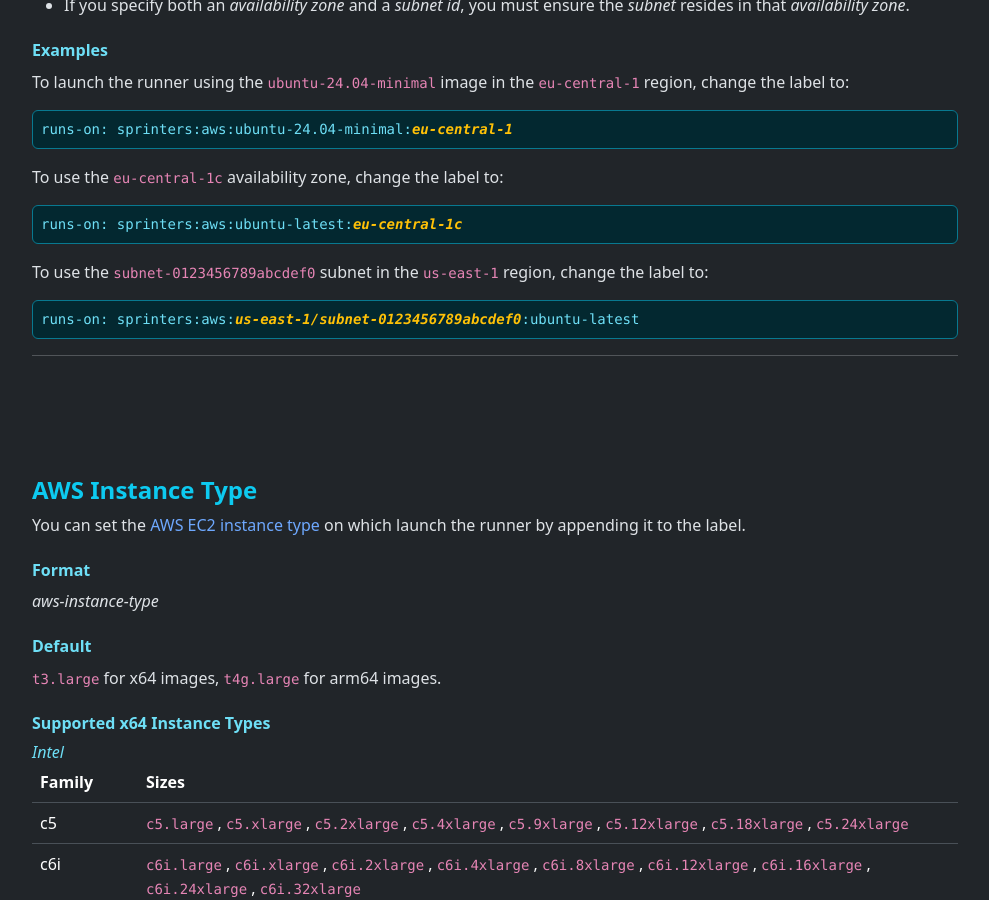
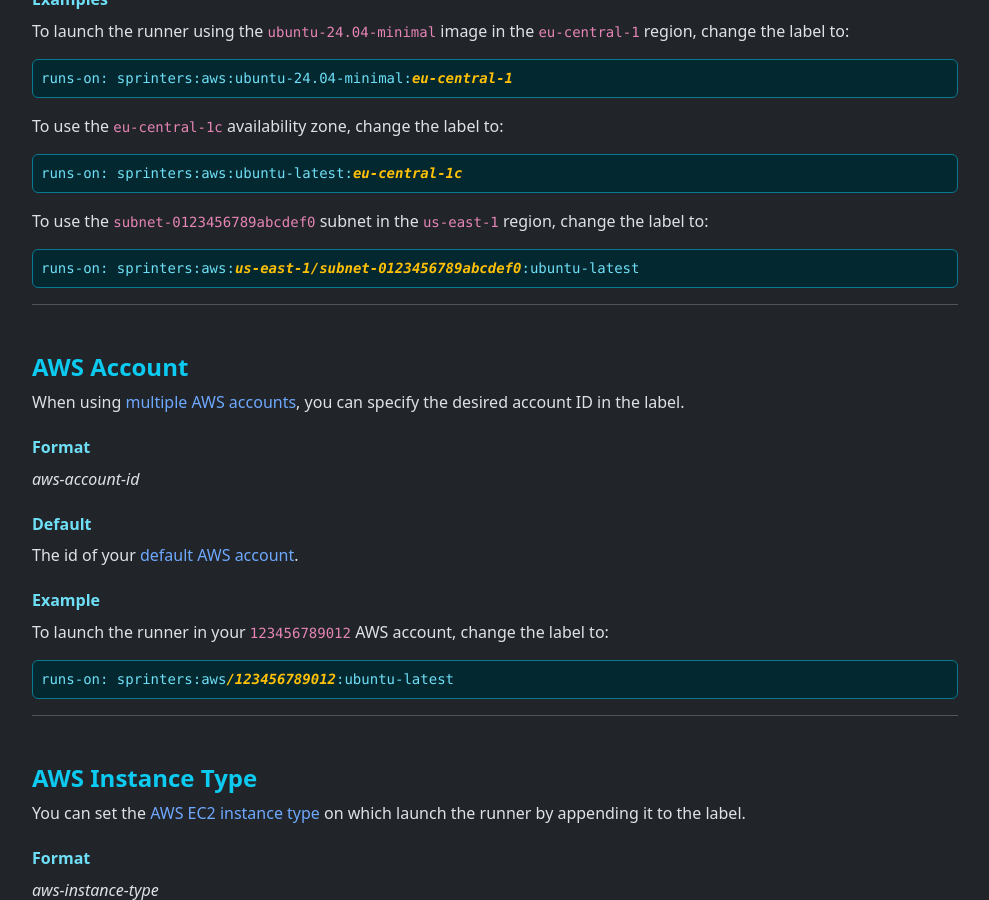
Before and after one commit to sprinters-sh/sprinters.sh, a Jekyll site: the page built from docs/label.md, in a window 1280 px wide and 900 px high, scrolled down 3211 px. Shown: the whole window, without its empty margins (240-1229 px from the left). Built offline with Jekyll 4.4.1, drawn with Linux system fonts in a browser that asks for light colours; some of the changed text lies outside the part shown.

Commit message:
Multiple AWS accounts support

```diff
--- a/_data/docs.yml
+++ b/_data/docs.yml
@@ -8,6 +8,7 @@
 - path: "docs/instances/spot.md"
   indent: true
 - path: "docs/volumes.md"
+- path: "docs/aws-accounts.md"
 - path: "docs/aws-resources.md"
 - path: "docs/pinning.md"
 - path: "docs/security.md"
--- a/_data/new.yml
+++ b/_data/new.yml
@@ -1,3 +1,9 @@
+- date: "2025-08-28"
+  title: "Multiple AWS accounts support"
+  href: "/docs/aws-accounts#multiple"
+  image: "/assets/new/2025-08-28-multiple-aws-accounts.png"
+  details: "AWS accounts are regularly used to fence off different environments or projects within the same AWS organization. You can now run your jobs on any number of AWS accounts, exactly where you want them."
+
 - date: "2025-08-21"
   title: "AWS <code>r8i</code> and <code>r8i-flex</code> instance support"
   href: "/docs/label#instance-type"
--- a/_includes/h2.html
+++ b/_includes/h2.html
@@ -1 +1 @@
-<h2 id="{{include.id}}" href="#{{include.id}}" class="mt-6 fw-semibold text-warning-emphasis">{{ include.text }}</h2>
+<h2 id="{{include.id}}" href="#{{include.id}}" class="mt-5 fw-semibold text-warning-emphasis">{{ include.text }}</h2>
--- a/docs/label.md
+++ b/docs/label.md
@@ -27,8 +27,8 @@
 
 {% include h2.html id="customization" text="Customization" %}
 
-You can customize the [image](#image), the [AWS region/az/subnet](#placement), the [EC2 instance type](#instance-type),
-whether to use [spot instances](#spot),
+You can adjust the [image](#image), the [AWS account](#account), the [AWS region/az/subnet](#placement),
+the [EC2 instance type](#instance-type), whether to use [spot instances](#spot),
 the performance of the [root volume](#root), the performance and size of the [temp volume](#temp) and
 whether to use [runner lifecycle events](#events)
 by adding or changing various parts to the label. All parts are separated by a colon (`:`) and may appear in any order.
@@ -42,9 +42,9 @@
 
 This instructs Sprinters to launch a runner in the `eu-central-1` region using the `ubuntu-22.04` image on a `m7i.24xlarge` instance with `64` GiB of temp space.
 
----
-{: .mb-7 }
+{% include h2.html id="parts" text="Parts" %}
 
+You can customize the label with the following parts:
 
 {% include h3.html id="image" text="Image" %}
 You can set the [image](/docs/images) for the runner by replacing the one in the label.
@@ -95,8 +95,6 @@
 </div>
 
 ---
-{: .mb-7 }
-
 
 {% include h3.html id="placement" text="AWS Region / Availability Zone / Subnet" %}
 You can specify where the runner instance is launched by appending a _region_, _availability zone_ and _subnet id_ to the label.
@@ -153,8 +151,24 @@
 </div>
 
 ---
-{: .mb-7 }
 
+{% include h3.html id="account" text="AWS Account" %}
+When using [multiple AWS accounts](/docs/aws-accounts#multiple), you can specify the desired account ID in the label.
+
+{% include h4.html text="Format" %}
+_aws-account-id_
+
+{% include h4.html text="Default" %}
+The id of your [default AWS account](/docs/aws-accounts#default).
+
+{% include h4.html text="Example" %}
+To launch the runner in your `123456789012` AWS account, change the label to:
+
+<div class="alert alert-info font-monospace p-0 mb-3 position-relative" role="alert">
+    <pre class="mb-0 p-2 fs-7">runs-on: sprinters:aws<span class="fw-bold fst-italic text-warning">/123456789012</span>:ubuntu-latest</pre>
+</div>
+
+---
 
 {% include h3.html id="instance-type" text="AWS Instance Type" %}
 You can set the [AWS EC2 instance type](/docs/instances#type) on which launch the runner by appending it to the label.
@@ -227,8 +241,6 @@
 </div>
 
 ---
-{: .mb-7 }
-
 
 {% include h3.html id="spot" text="AWS Spot Instances" %}
 To save significant amounts of money at a slight risk of being interrupted, the instance can be launched as a [spot instance](/docs/instances/spot).
@@ -260,8 +272,6 @@
 </div>
 
 ---
-{: .mb-7 }
-
 
 {% include h3.html id="root" text="Root Volume" %}
 You can adjust the performance of the [root volume](/docs/volumes) by appending a performance specification to the label.
@@ -300,8 +310,6 @@
 </div>
 
 ---
-{: .mb-7 }
-
 
 {% include h3.html id="temp" text="Temp Volume" %}
 You can adjust the size and performance of the [temp volume](/docs/volumes) by modifying the label.
@@ -345,8 +353,6 @@
 </div>
 
 ---
-{: .mb-7 }
-
 
 {% include h3.html id="events" text="Runner Lifecycle Events" %}
 In order to react more quickly to instances becoming unhealthy, runners {% include external-link.html text="publish lifecycle events"
```
Also changed, not shown: docs/aws-accounts.md (added, +103 -0 lines), docs/aws-resources.md (+1 -1 lines), assets/new/2025-08-28-multiple-aws-accounts.png (added).
